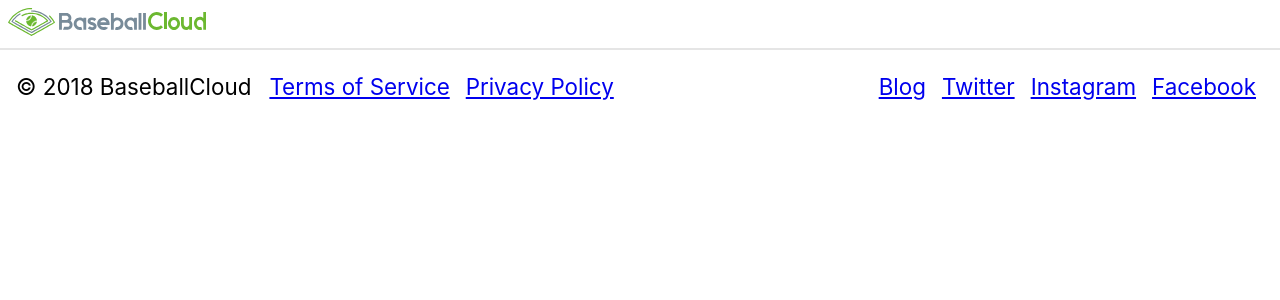
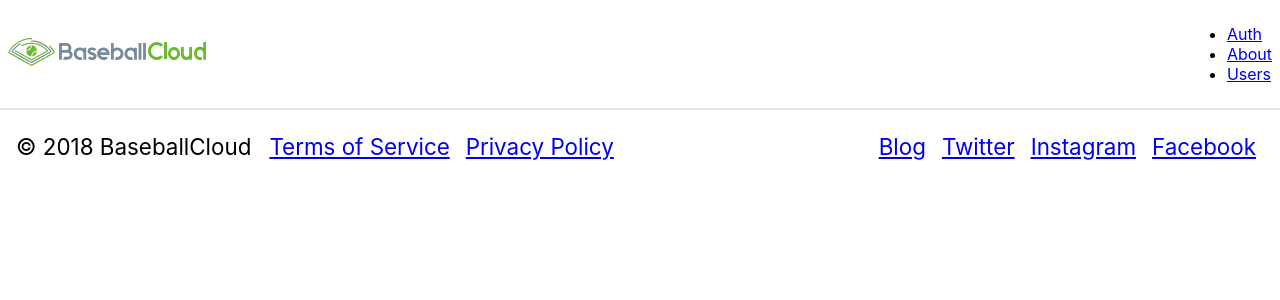
Before and after one commit to ViktorGorosh/baseball-cloud, a React (Create React App) app: page / in a window 1280 px wide. Shown: the top 300 px of the page. Built offline with nearby package versions, Linux system fonts and the light colour scheme; the HTML template or start-up script is replaced by a standard one.

Commit message:
Add router

```diff
--- a/src/App.tsx
+++ b/src/App.tsx
@@ -1,16 +1,45 @@
 import React from 'react';
+import {
+    BrowserRouter as Router,
+    Switch,
+    Route
+} from "react-router-dom";
 import {Header} from "./views/components/Header";
+import {Footer} from "./views/components/Footer";
 import './App.css';
-import {Footer} from "./views/components/Footer";
 
 function App() {
   return (
-      <div className="main">
-        <Header />
-        <div className="mainContent">{}</div>
-        <Footer />
-      </div>
+      <Router>
+          <div>
+              <Header />
+              <Switch>
+                  <Route path="/login">
+                      <Auth />
+                  </Route>
+                  <Route path="/about">
+                      <About />
+                  </Route>
+                  <Route path="/users">
+                      <Users />
+                  </Route>
+              </Switch>
+              <Footer />
+          </div>
+      </Router>
   );
 }
 
+function Auth() {
+    return <h2>Auth</h2>;
+}
+
+function About() {
+    return <h2>About</h2>;
+}
+
+function Users() {
+    return <h2>Users</h2>;
+}
+
 export default App;
--- a/src/views/components/Header/Header.tsx
+++ b/src/views/components/Header/Header.tsx
@@ -1,6 +1,7 @@
 import React from "react";
 import styles from "./Header.module.scss";
 import logo from "assets/img/logo.svg";
+import {Link} from "react-router-dom";
 
 const Header = () => {
 	return (
@@ -8,6 +9,19 @@
 			<a className="mainLogo" href="/">
 				<img src={logo} width={198} height={28} alt="Logo"/>
 			</a>
+			<nav>
+				<ul>
+					<li>
+						<Link to="/login">Auth</Link>
+					</li>
+					<li>
+						<Link to="/about">About</Link>
+					</li>
+					<li>
+						<Link to="/users">Users</Link>
+					</li>
+				</ul>
+			</nav>
 		</header>
 	)
 }
```
